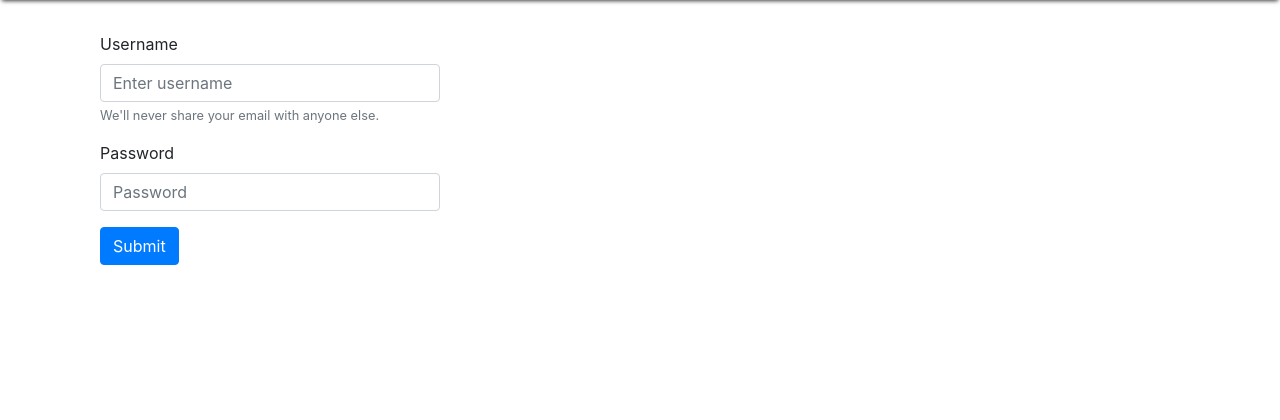
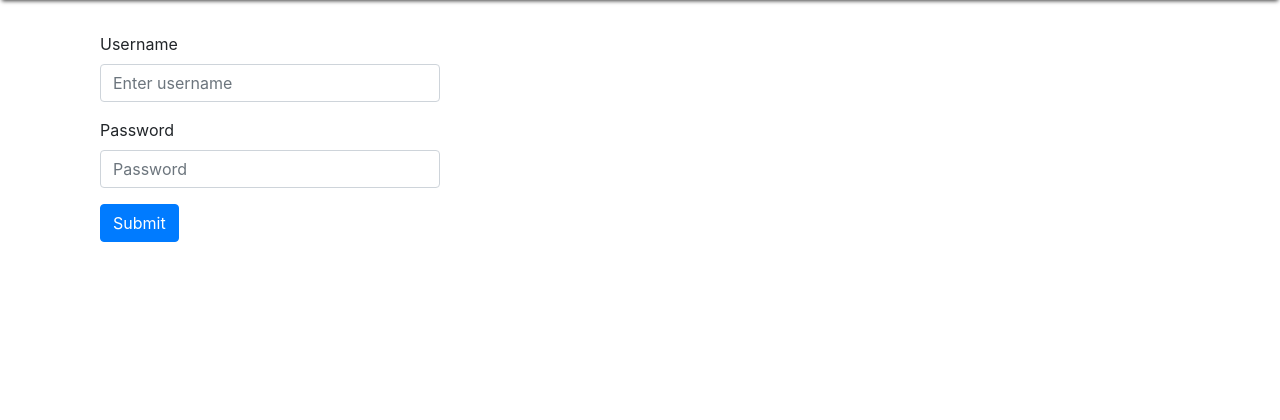
Before and after one commit to rsh-12/remember-places, a Django app: page /accounts/login/ in a window 1280 px wide. Shown: the part 86-506 px from the top of the page. Run offline with Django 3.2, Linux system fonts and the light colour scheme; some libraries are stand-ins or nearby versions.

Commit message:
Delete helper text

```diff
--- a/templates/registration/login.html
+++ b/templates/registration/login.html
@@ -17,9 +17,6 @@
                     <label for="username">Username</label>
                     <input type="text" class="form-control" id="username" aria-describedby="emailHelp"
                            placeholder="Enter username" name="username">
-
-                    <small id="emailHelp" class="form-text text-muted">We'll never share your email with anyone
-                        else.</small>
                 </div>
                 <div class="form-group">
                     <label for="password">Password</label>
```
